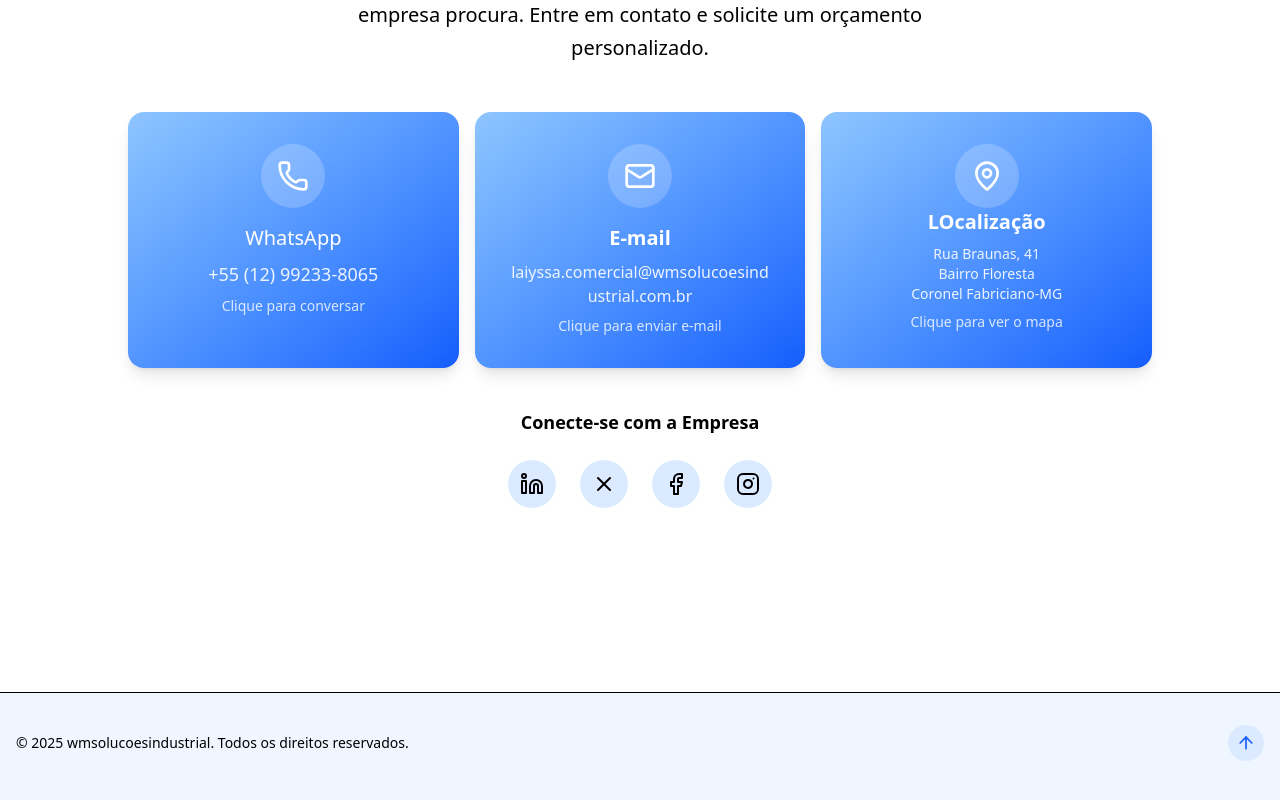
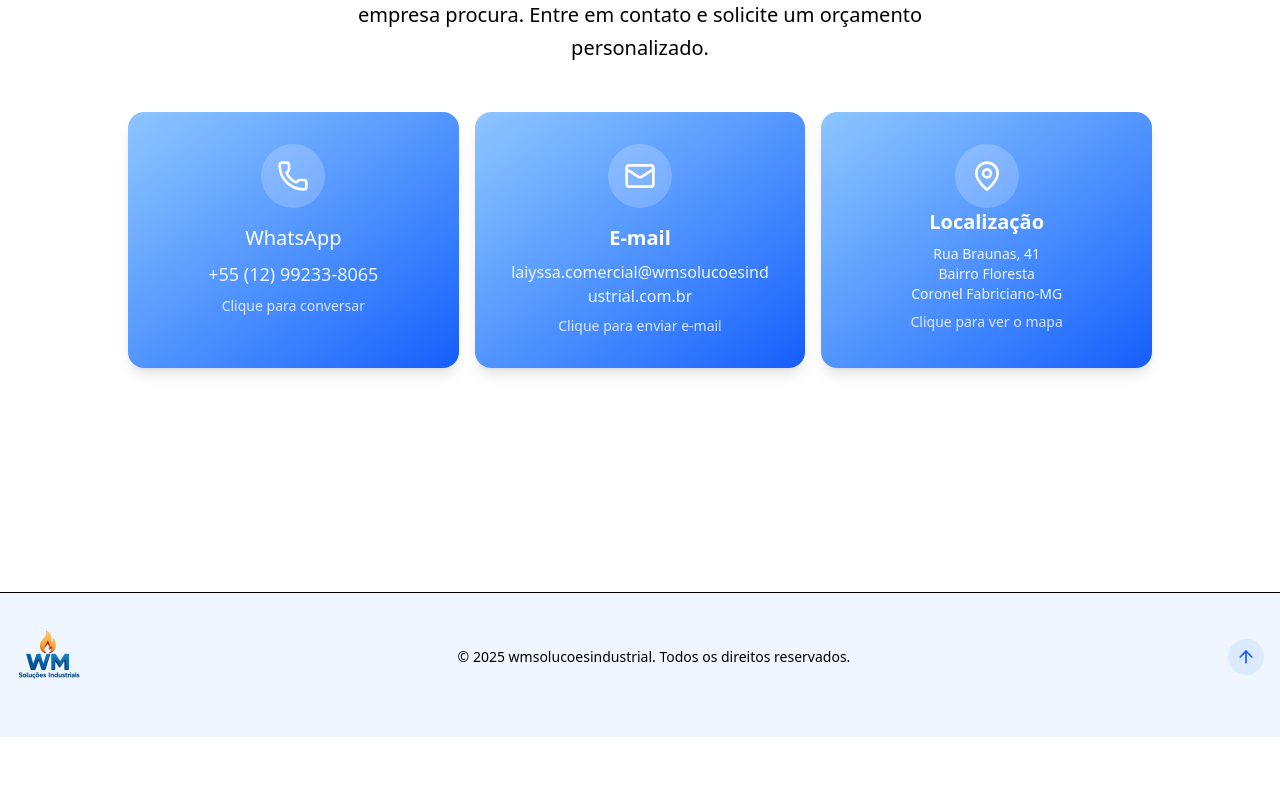
Before and after one commit to PedroHenriqueKvacek/site-empresa-prototipo, a React (Vite) app: page /servicos in a window 1280 px wide. Shown: the part 4666-5466 px from the top of the page. After the commit the page ends 5403 px from the top, so only its background shows below. Built offline with nearby package versions, Linux system fonts and the light colour scheme.

Commit message:
MaisUmaAtualizacao

```diff
--- a/src/components/ContactSection.jsx
+++ b/src/components/ContactSection.jsx
@@ -83,7 +83,7 @@ export const ContactSection = () => {
                             </div>
                         </div>
                         <div>
-                            <h3 className="font-bold text-xl mb-2">LOcalização</h3>
+                            <h3 className="font-bold text-xl mb-2">Localização</h3>
                             <p className="text-white/90 font-medium text-sm">
                                 Rua Braunas, 41
                                 <br />
@@ -94,51 +94,6 @@ export const ContactSection = () => {
                             <p className="text-white/80 text-sm mt-2">Clique para ver o mapa</p>
                         </div>
                     </a>
-
-                </div>
-
-                {/* Social Media Links */}
-                <div className="text-center">
-                    <h4 className="font-semibold mb-6 text-lg">Conecte-se com a Empresa</h4>
-                    <div className="flex space-x-6 justify-center">
-                        <a
-                            href="#"
-                            target="_blank"
-                            className="p-3 rounded-full bg-blue-100 hover:bg-blue-700
-                          hover:text-white transition-all duration-300 hover:scale-110"
-                            rel="noreferrer"
-                        >
-                            <Linkedin className="h-6 w-6" />
-                        </a>
-                        <a
-                            href="#"
-                            target="_blank"
-                            className="p-3 rounded-full bg-blue-100 hover:bg-blue-700
-                          hover:text-white transition-all duration-300 hover:scale-110"
-                            rel="noreferrer"
-                        >
-                            <X className="h-6 w-6" />
-                        </a>
-                        <a
-                            href="#"
-                            target="_blank"
-                            className="p-3 rounded-full bg-blue-100 hover:bg-blue-700
-                          hover:text-white transition-all duration-300 hover:scale-110"
-                            rel="noreferrer"
-                        >
-                            <Facebook className="h-6 w-6" />
-                        </a>
-                        <a
-                            href="#"
-                            target="_blank"
-                            className="p-3 rounded-full bg-blue-100 hover:bg-blue-700
-                          hover:text-white transition-all duration-300 hover:scale-110"
-                            rel="noreferrer"
-                        >
-                            <Instagram className="h-6 w-6" />
-                        </a>
-
-                    </div>
 
                 </div>
             </div>
--- a/src/components/ExperienceSection.jsx
+++ b/src/components/ExperienceSection.jsx
@@ -55,7 +55,10 @@ export const ExperienceSection = () => {
                                     <div>
                                         <h4 className="font-semibold text-lg md:text-xl">Mentoria e Capacitação</h4>
                                         <p className="text-base md:text-lg text-white/80 leading-relaxed">
-                                            Profissionais seniores que formam e capacitam as novas gerações de engenheiros
+                                            Contamos com equipamentos de combustão modernos, eficientes e seguros,
+                                            cuja construção está em conformidade na norma NBR 12313. Com um corpo técnico
+                                            seguro e eficiente, mostramos o nosso diferencial que é fazer sempre o
+                                            melhor, com técnica com qualidade e segurança.
                                         </p>
                                     </div>
                                 </div>
--- a/src/components/Footer.jsx
+++ b/src/components/Footer.jsx
@@ -15,7 +15,10 @@ export const Footer = () => {
     }
 
     return (
-        <footer className="py-12 px-4 bg-blue-50 relative border-t border-border mt-12 pt-8 flex flex-wrap justify-between items-center">
+        <footer className="py-12 px-4 bg-blue-50 relative border-t border-border mt-12 pt-8 flex flex-wrap justify-between items-center gap-6">
+            <div>
+                <img src="/logonova.png" alt="Logo WMS Soluções Industrial" className="h-16 w-auto" />
+            </div>
             <p className="text-sm text-muted-foreground">
                 &copy; {new Date().getFullYear()} wmsolucoesindustrial. Todos os direitos reservados.
             </p>
```
